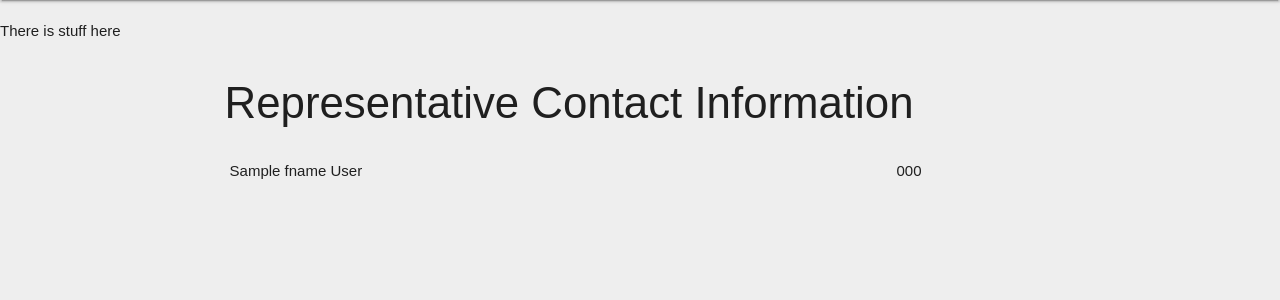
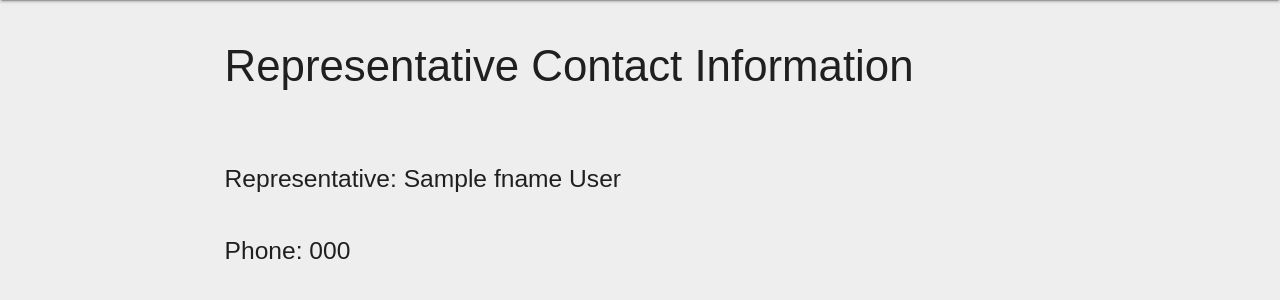
Before and after one commit to cstoafer/influencR, a Flask app: template templates/contactinfo.html in a window 1280 px wide. Shown: the part 64-364 px from the top of the page. Run offline with Flask 2, Linux system fonts and the light colour scheme; the template is opened without the code that fills it: most values are stand-ins (such as "Sample title", 1, 10 or a date in 2020); some libraries are stand-ins or nearby versions.

Commit message:
contact info appears on a different page

```diff
--- a/main.py
+++ b/main.py
@@ -52,12 +52,11 @@ def teardown_request(exception):
 
 @app.route('/', methods=['GET', 'POST'])
 def show_homepage():
-    rep = None
     if request.method == 'POST':
         zipcode = request.form['zipcode']
         rep = get_representative_from_zipcode(zipcode)
-        #return render_template('contactinfo.html', rep=rep)
-    return render_template('home.html', rep=rep)
+        return render_template('contactinfo.html', rep=rep)
+    return render_template('home.html')
 
 @app.route('/contactinfo')
 def show_contact_info():
--- a/templates/contactinfo.html
+++ b/templates/contactinfo.html
@@ -1,15 +1,9 @@
 {% extends "layout.html" %}
-{% block contact %}
-<p>There is stuff here</p>
+{% block body %}
 <div class="col s12 m8 offset-m2">
   <h3>Representative Contact Information</h3>
-  {% if rep is not none %}
-  <table class=rankings>
-    <tr>
-        <td>{{ rep.fname }} {{rep.lname}}</td>
-      <td>{{ rep.phone }}</td>
-    </tr>
-  {% endif %}
-  </ul>
+  <br><br>
+  <h5 class="header">Representative: {{ rep.fname }} {{rep.lname}}</h5><br>
+  <h5 class="header">Phone: {{ rep.phone }}</h5>
 </div>
 {% endblock %}
--- a/templates/layout.html
+++ b/templates/layout.html
@@ -31,7 +31,6 @@
 
   <div style="margin-top: 20px;" class="row">
     {% block body %}{% endblock %}
-    {% block contact %}{% endblock %}
   </div>
 
 
```
